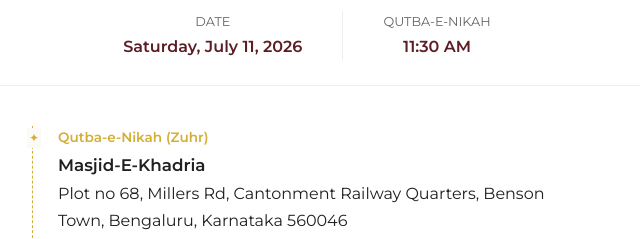
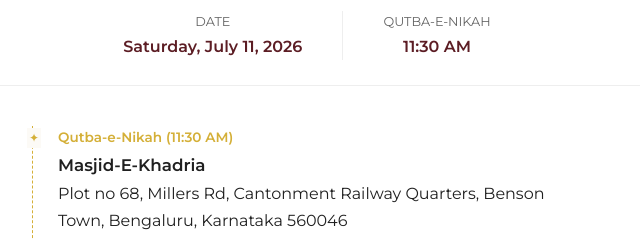
Before and after one commit to sdf-ss/nikah, a plain HTML site: page index.html in a window 1280 px wide. Shown: the part 1840-2079 px from the top of the page, 333-973 px from the left. Drawn offline with Linux system fonts and the light colour scheme; a web font is replaced by a local one.

Commit message:
Add files via upload

```diff
--- a/index.html
+++ b/index.html
@@ -360,7 +360,7 @@
 
             <div class="timeline-flow">
                 <div class="flow-step">
-                    <p class="flow-time">Qutba-e-Nikah (Zuhr)</p>
+                    <p class="flow-time">Qutba-e-Nikah (11:30 AM)</p>
                     <p class="flow-text"><strong>Masjid-E-Khadria</strong></p>
                     <p class="venue-subtext">Plot no 68, Millers Rd, Cantonment Railway Quarters, Benson Town, Bengaluru, Karnataka 560046</p>
                 </div>
```
